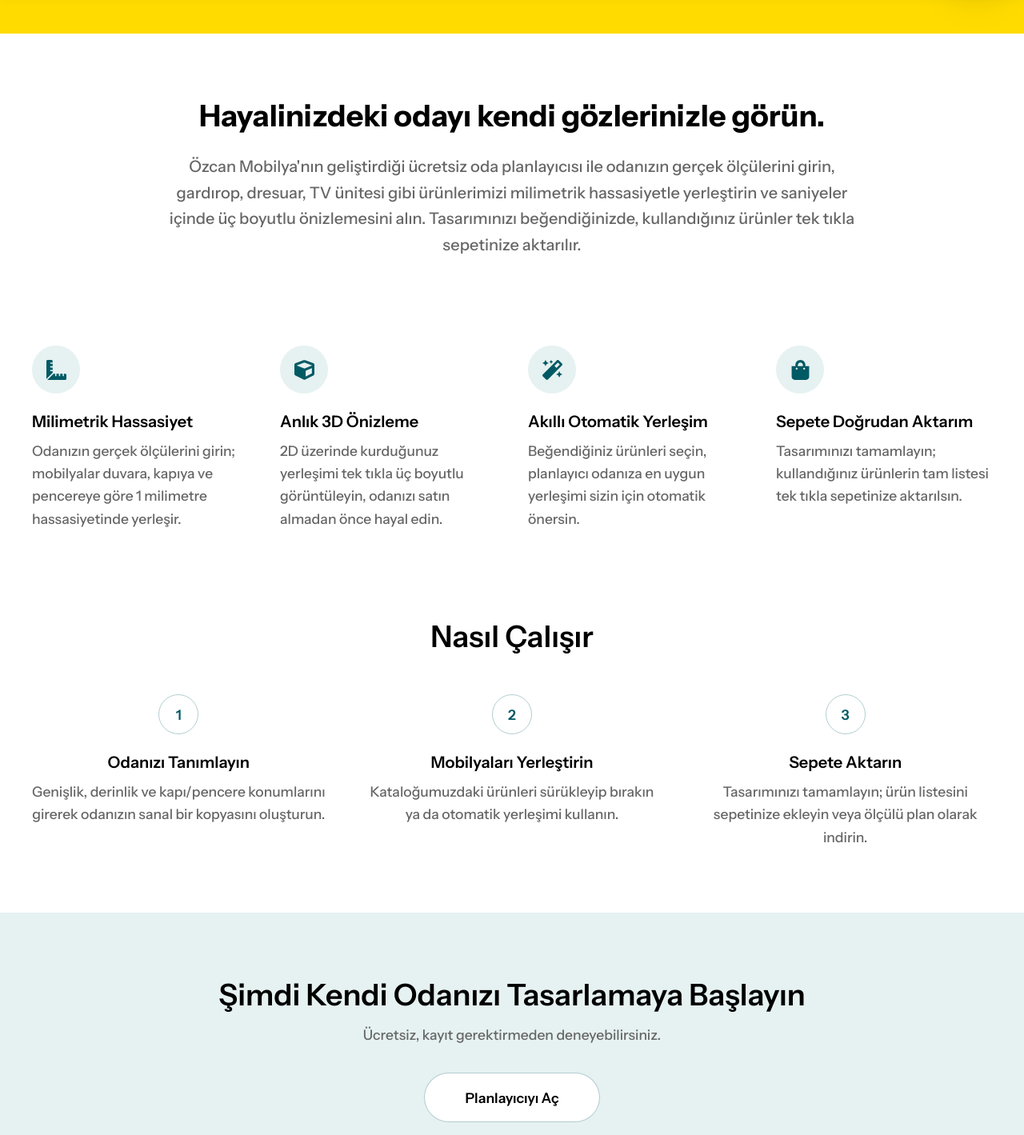
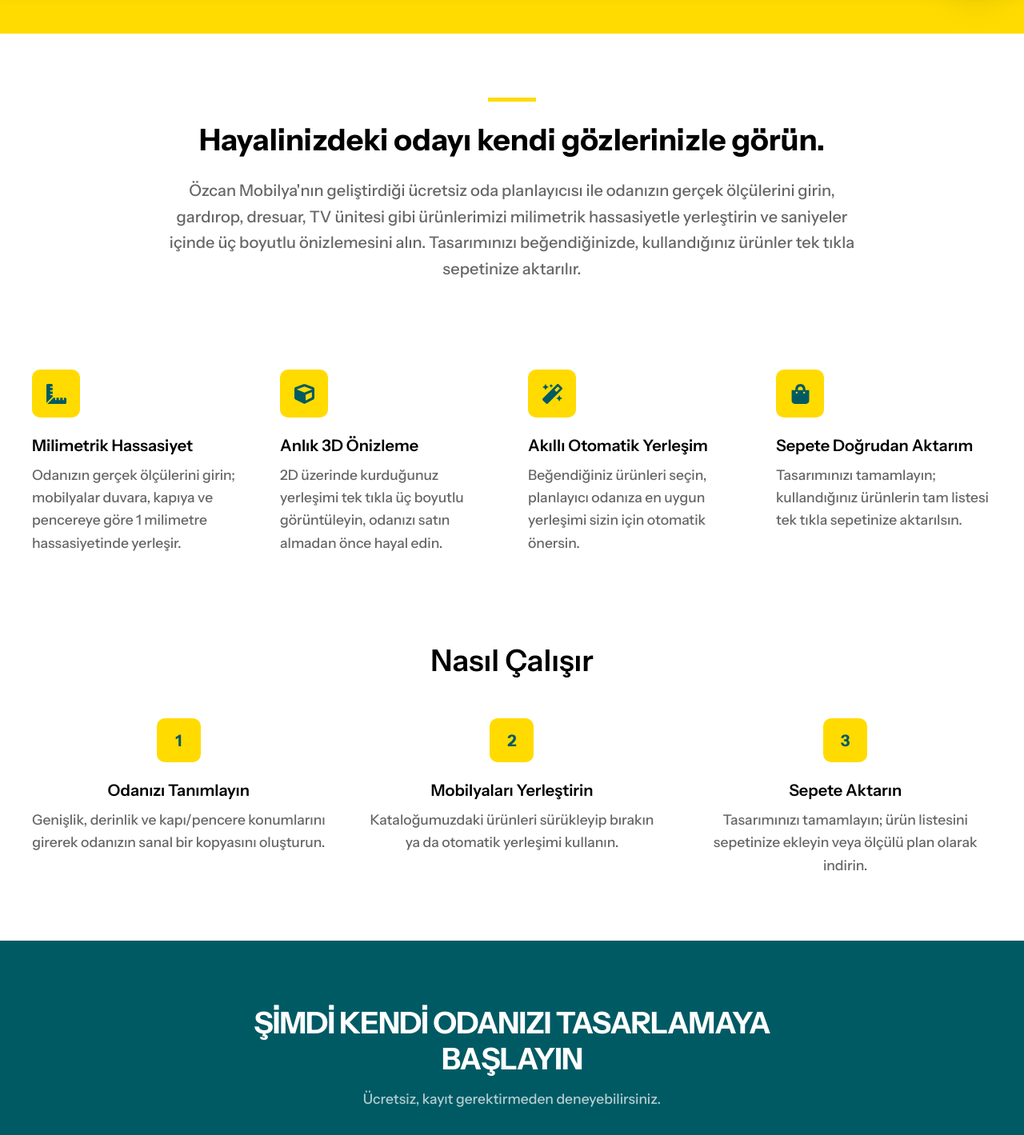
Before and after one commit to emirhan00zcan-debug/ozcanmobilyahandoff, a Next.js app: page /planlayici in a window 1280 px wide. Shown: the part 800-2219 px from the top of the page at 80% size. Built offline with nearby package versions, Linux system fonts and the light colour scheme; no server answers; the database is empty.

Commit message:
Planlayıcı sayfasının tamamını yeni sarı/logo rengi kimliğine göre yenile
Özellik ikonları ve adım numaraları IKEA sarısı kutucuklara, kapanış
CTA'sı hero'nun tersi renk düzenine (teal zemin, sarı buton) çevrildi.

Co-Authored-By: Claude Sonnet 5 <noreply@anthropic.com>

```diff
--- a/src/app/(marketing)/planlayici/page.tsx
+++ b/src/app/(marketing)/planlayici/page.tsx
@@ -55,6 +55,7 @@ const PLANNER_URL = process.env.NEXT_PUBLIC_PLANNER_URL;
 export default function PlanlayiciPage() {
   return (
     <>
+      {/* Hero — IKEA sarısı zemin, logo renginde başlık/CTA */}
       <div className="bg-[#FFDB00]">
         <div className="mx-auto max-w-7xl px-4 pt-6 sm:px-6 lg:px-8">
           <nav className="mb-6 flex items-center gap-2 font-body text-xs text-primary/70">
@@ -97,6 +98,7 @@ export default function PlanlayiciPage() {
 
       {/* Giriş */}
       <section className="mx-auto max-w-3xl px-4 py-16 text-center sm:px-6 lg:px-8">
+        <span className="mx-auto mb-5 block h-1 w-12 bg-[#FFDB00]" />
         <h2 className="font-display text-2xl font-bold leading-snug text-secondary sm:text-3xl">
           Hayalinizdeki odayı kendi gözlerinizle görün.
         </h2>
@@ -113,7 +115,7 @@ export default function PlanlayiciPage() {
         <div className="grid grid-cols-1 gap-8 sm:grid-cols-2 lg:grid-cols-4">
           {FEATURES.map((feature) => (
             <div key={feature.title}>
-              <div className="grid h-12 w-12 place-items-center rounded-full bg-primary-50">
+              <div className="grid h-12 w-12 place-items-center rounded-lg bg-[#FFDB00]">
                 <feature.icon className="h-5 w-5 text-primary" />
               </div>
               <h3 className="mt-4 font-display text-base font-semibold text-secondary">{feature.title}</h3>
@@ -129,7 +131,7 @@ export default function PlanlayiciPage() {
         <div className="mt-10 grid grid-cols-1 gap-10 sm:grid-cols-3">
           {STEPS.map((step, i) => (
             <div key={step.title} className="text-center">
-              <span className="mx-auto grid h-10 w-10 place-items-center rounded-full border border-primary/30 font-display text-sm font-semibold text-primary">
+              <span className="mx-auto grid h-11 w-11 place-items-center rounded-lg bg-[#FFDB00] font-display text-base font-bold text-primary">
                 {i + 1}
               </span>
               <h3 className="mt-4 font-display text-base font-semibold text-secondary">{step.title}</h3>
@@ -139,31 +141,31 @@ export default function PlanlayiciPage() {
         </div>
       </section>
 
-      {/* CTA banner */}
-      <section className="bg-primary-50 py-16">
+      {/* CTA banner — hero'nun tersi renk düzeni: teal zemin, sarı buton */}
+      <section className="bg-primary py-16">
         <div className="mx-auto max-w-2xl px-4 text-center sm:px-6 lg:px-8">
-          <h2 className="font-display text-2xl font-semibold text-secondary sm:text-3xl">
+          <h2 className="font-display text-2xl font-bold uppercase tracking-tight text-white sm:text-3xl">
             Şimdi Kendi Odanızı Tasarlamaya Başlayın
           </h2>
-          <p className="mt-3 font-body text-sm text-secondary-light">Ücretsiz, kayıt gerektirmeden deneyebilirsiniz.</p>
+          <p className="mt-3 font-body text-sm text-white/70">Ücretsiz, kayıt gerektirmeden deneyebilirsiniz.</p>
 
           {PLANNER_URL ? (
             <a
               href={PLANNER_URL}
               target="_blank"
               rel="noopener noreferrer"
-              className="btn-sweep mt-7 inline-block rounded-full border border-primary/30 px-10 py-3.5 font-body text-sm font-semibold text-secondary hover:scale-105 active:scale-95"
+              className="mt-7 inline-block rounded-full bg-[#FFDB00] px-10 py-3.5 font-body text-sm font-bold uppercase tracking-wide text-primary transition-colors hover:bg-[#E6C500]"
             >
               Planlayıcıyı Aç
             </a>
           ) : (
             <>
-              <span className="mt-7 inline-block cursor-not-allowed rounded-full border border-secondary/15 px-10 py-3.5 font-body text-sm font-semibold text-secondary-light">
+              <span className="mt-7 inline-block cursor-not-allowed rounded-full border-2 border-white/40 px-10 py-3.5 font-body text-sm font-bold uppercase tracking-wide text-white">
                 Çok Yakında
               </span>
-              <p className="mt-4 font-body text-xs text-secondary-light">
+              <p className="mt-4 font-body text-xs text-white/70">
                 Planlayıcımız üzerinde çalışmaya devam ediyoruz. O sırada{" "}
-                <Link href="/katalog" className="underline hover:text-primary">
+                <Link href="/katalog" className="underline hover:text-[#FFDB00]">
                   kataloğumuza
                 </Link>{" "}
                 göz atabilirsiniz.
```
